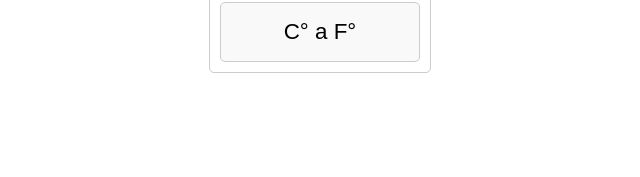
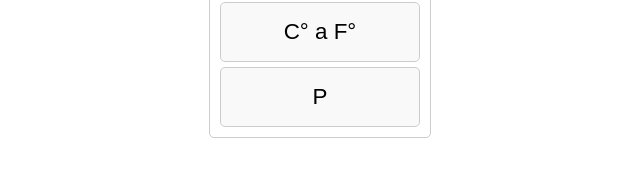
Before and after one commit to yeisonruano/calculadora, a plain HTML site: page index.html in a window 1280 px wide. Shown: the part 299-476 px from the top of the page, 320-960 px from the left. Drawn offline with Linux system fonts and the light colour scheme.

Commit message:
Añadido botón para convertir gramos a kilogramos en index.html

```diff
--- a/index.html
+++ b/index.html
@@ -76,6 +76,7 @@
             <button class="boton operador" onclick="calcularResultado()">=</button>
             <button class="boton operador" onclick="establecerOperador('+')">+</button>
             <button class="boton convertir" onclick="convertirAFahrenheit()">C° a F°</button>
+            <button class="boton convertir" onclick="convertirAGramos()">P</button>
         </div>
     </div>
 
@@ -156,6 +157,14 @@
             actualizarPantalla();
         }
 
+        function convertirAGramos() {
+            if (entradaActual === '') return;
+            const gramos = parseFloat(entradaActual);
+            const kilogramos = gramos / 1000;
+            entradaActual = kilogramos.toFixed(2); // Limitar a 2 decimales
+            actualizarPantalla();
+        }
+
         function actualizarPantalla() {
             document.getElementById('pantalla').textContent = `${primerOperando} ${operador} ${entradaActual}`;
         }
```
